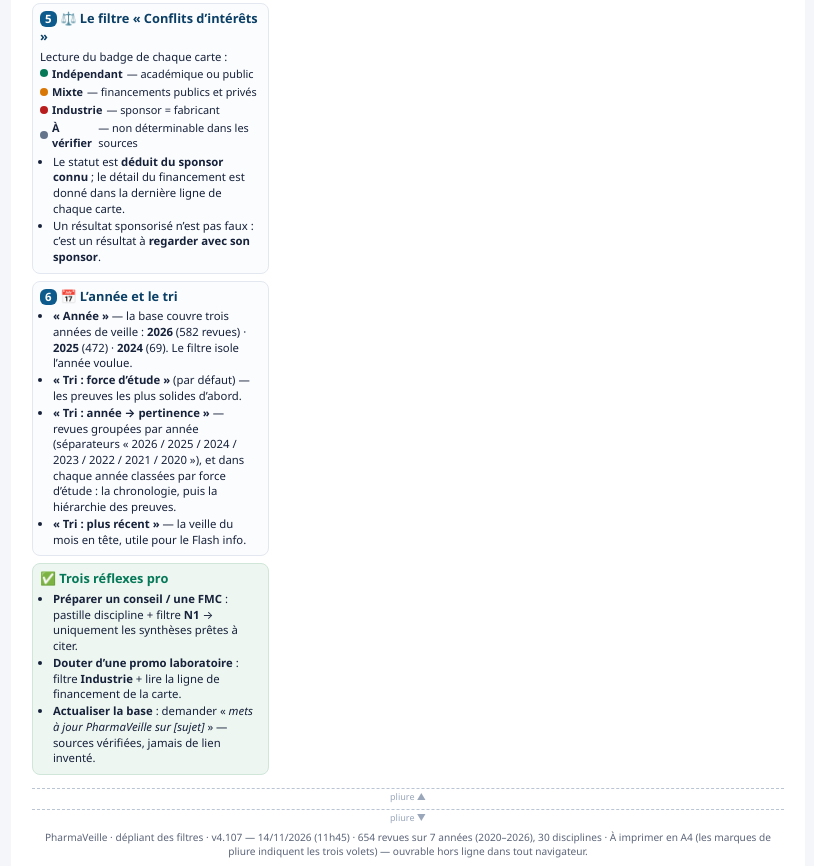
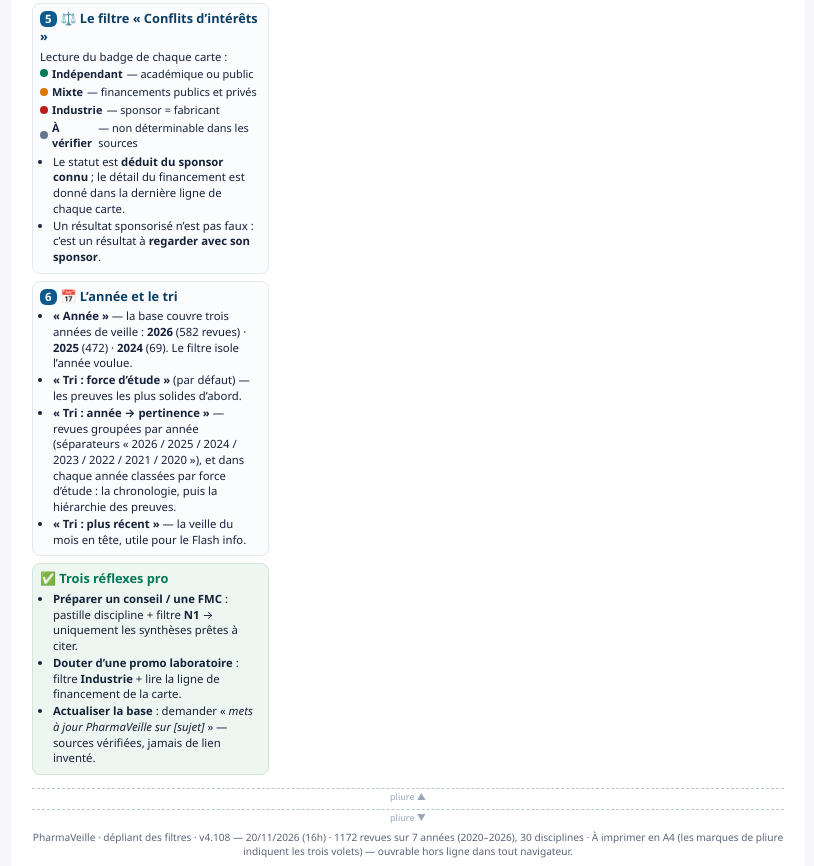
Before and after one commit to Alexlft73/Pharmarevues, a plain HTML site: page depliant-filtres.html in a window 1280 px wide. Shown: the part 1195-2061 px from the top of the page, without its empty margins (232-1046 px from the left). Drawn offline with Linux system fonts and the light colour scheme.

Commit message:
dépliant v4.108 : recal compteur corps 654 → 1172 revues (7 années, 30 disciplines)

```diff
--- a/depliant-filtres.html
+++ b/depliant-filtres.html
@@ -204,7 +204,7 @@ html.dark .themebtn{top:8px}
 
 <div class="fold">pliure ▲</div>
 <div class="fold">pliure ▼</div>
-<footer>PharmaVeille · dépliant des filtres · v4.107 — 14/11/2026 (11h45) · 654 revues sur 7 années (2020–2026), 30 disciplines · À imprimer en A4 (les marques de pliure indiquent les trois volets) — ouvrable hors ligne dans tout navigateur.</footer>
+<footer>PharmaVeille · dépliant des filtres · v4.108 — 20/11/2026 (16h) · 1172 revues sur 7 années (2020–2026), 30 disciplines · À imprimer en A4 (les marques de pliure indiquent les trois volets) — ouvrable hors ligne dans tout navigateur.</footer>
 </div>
 </body>
 </html>
```
